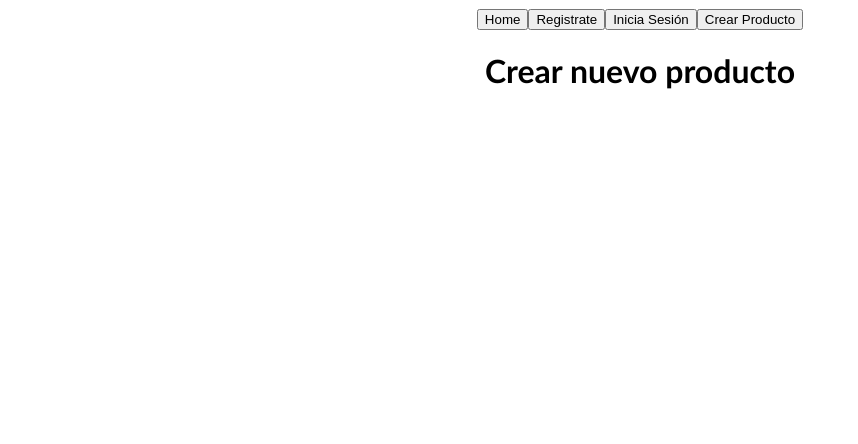
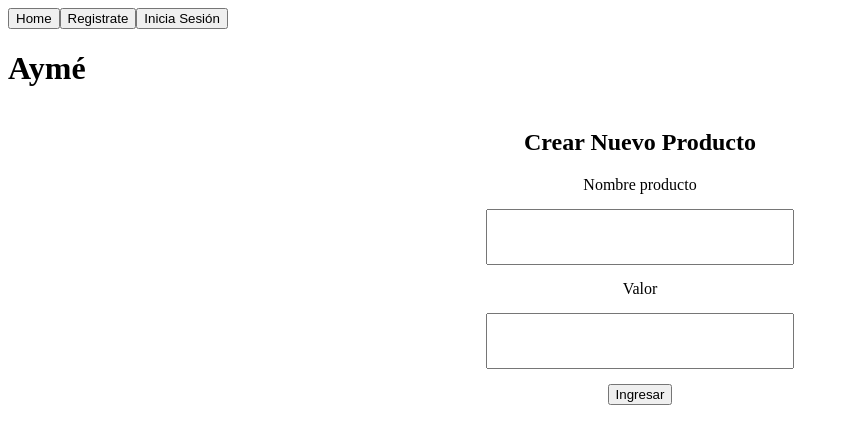
Before and after one commit to Niko12121/Ayme-store, a React (Create React App) app in the folder client/: page /newproduct in a window 1280 px wide. Shown: the top 444 px of the page, without its empty margins (0-858 px from the left). Built offline with nearby package versions, Linux system fonts and the light colour scheme; no server answers.

Commit message:
proto product creating + user privileges

```diff
--- a/client/src/App.css
+++ b/client/src/App.css
@@ -3,14 +3,14 @@
   font-family: 'Trebuchet MS', 'Lucida Sans Unicode', 'Lucida Grande', 'Lucida Sans', Arial, sans-serif;
 }
 
-.form {
+form {
   display: flex;
   flex-direction: column;
   align-items: center;
   justify-content: center;
 }
 
-.form input {
+form input {
   width: 300px;
   height: 50px;
   margin: 15px;
@@ -24,3 +24,17 @@
   border-radius: 10px;
   border: 3px solid
 }
+
+.product {
+  display: flex;
+  width: 100px;
+  height: 100px;
+  background-color: aquamarine;
+  border-radius: 10px;
+  border: 3px solid;
+  flex-direction: column;
+  align-items: center;
+  justify-content: center;
+  text-align: center;
+  margin: 10px;
+}
--- a/client/src/components/App.js
+++ b/client/src/components/App.js
@@ -1,11 +1,19 @@
 import React from 'react';
-import Main from './Main'
+import { Route, BrowserRouter } from 'react-router-dom';
+import Main from '../pages/Main';
+import Signup from '../pages/Signup';
+import Register from '../pages/Register';
+import NewProduct from '../pages/NewProduct';
+import "../App.css"
 
 function App() {
   return (
-    <div className="App">
-      <Main />
-    </div>
+    <BrowserRouter>
+      <Route exact path='/' render={(props) => <Main />}></Route>
+      <Route exact path='/newproduct' render={(props) => <NewProduct />}></Route>
+      <Route exact path='/signup' render={(props) => <Signup />}></Route>
+      <Route exact path='/register' render={(props) => <Register />}></Route>
+    </BrowserRouter>
   );
 }
 
--- a/client/src/components/Main.js
+++ /dev/null
@@ -1,20 +0,0 @@
-import React from 'react';
-import { Switch, Route } from 'react-router-dom';
-
-import Home from '../pages/Home';
-import Signup from '../pages/Signup';
-import Register from '../pages/Register';
-import NewProduct from '../pages/NewProduct';
-
-const Main = () => {
-  return (
-    <Switch>
-      <Route exact path='/' component={Home}></Route>
-      <Route exact path='/newproduct' component={NewProduct}></Route>
-      <Route exact path='/signup' component={Signup}></Route>
-      <Route exact path='/register' component={Register}></Route>
-    </Switch>
-  );
-}
-
-export default Main;
--- a/client/src/components/NavBar.js
+++ b/client/src/components/NavBar.js
@@ -1,33 +1,60 @@
-import React from 'react';
-import { Link } from "react-router-dom";
+import React, { useEffect, useState } from 'react';
+import Axios from 'axios';
+import { Link, useLocation } from "react-router-dom";
 
-class NavBar extends React.Component {
-    render () {
+export default function NavBar() {
+    const [userName, setUserName] = useState('')
+    const [role, setRole] = useState('')
+
+    Axios.defaults.withCredentials = true;
+    const location = useLocation();
+
+    useEffect(() => {
+        Axios.get("http://localhost:3001/login").then((response) => {
+            if (response.data.loggedIn) {
+              setRole(response.data.user.role)
+              setUserName(response.data.user.name)
+            }
+        })
+    }, [])
+
+    const logout = () => {
+        Axios.get("http://localhost:3001/logout").then((response) => {
+            console.log(response)
+        });
+        window.location.reload();
+    }
+
     return (
         <div className="navbar">
-        <Link to="/">
-            <button variant="outlined">
+        {role !== '' && location.pathname === '/' && <p>Bienvenidx {userName}</p>}
+        {location.pathname !== '/' &&
+        <Link to='/'>
+            <button>
                 Home
             </button>
-        </Link>
+        </Link>}
+        {role === '' && location.pathname !== '/register' &&
         <Link to="/register">
-                <button variant="outlined">
-                    Registrate
-                </button>
-            </Link>
+            <button>
+                Registrate
+            </button>
+        </Link>}
+        {role === '' && location.pathname !== '/signup' &&
         <Link to="/signup">
-            <button variant="outlined">
+            <button>
                 Inicia Sesión
             </button>
-        </Link>
+        </Link>}
+        {role === 'admin' && location.pathname !== '/newproduct' &&
         <Link to="/newproduct">
-            <button variant="outlined">
+            <button>
                 Crear Producto
             </button>
-        </Link>
+        </Link>}
+        {role !== '' &&
+        <button onClick={logout}>Salir</button>}
+        <h1>Aymé</h1>
         </div>
     )
-    }
 }
-
-export default NavBar;
--- a/client/src/pages/Home.js
+++ /dev/null
@@ -1,16 +0,0 @@
-import React from 'react';
-import NavBar from '../components/NavBar';
-
-function Home() {
-    return (
-        <div>
-            <NavBar />
-            <h1>
-                Página principal
-            </h1>
-        </div>
-
-    )
-}
-
-export default Home;
--- /dev/null
+++ b/client/src/pages/Main.js
@@ -0,0 +1,23 @@
+import React, { useState, useEffect } from 'react';
+import Axios from 'axios';
+import NavBar from '../components/NavBar';
+
+export default function Main() {
+    const [products, setProducts] = useState([])
+
+    useEffect(() => {
+        Axios.get("http://localhost:3001/products/get").then((p) => {
+            setProducts(p.data)
+            console.log(p.data)
+        })
+      }, []);
+
+    return (
+        <div>
+            <NavBar />
+            <h2>Productos</h2>
+            {products.map((p) => {
+                return <div className="product"><b>{p.name}</b><br />${p.value}</div> })}
+        </div>
+    )
+}
--- a/client/src/pages/NewProduct.js
+++ b/client/src/pages/NewProduct.js
@@ -1,16 +1,45 @@
-import React from 'react';
+import React, { useState ,useEffect } from 'react';
+import Axios from 'axios';
+import { useHistory } from "react-router-dom";
 import NavBar from '../components/NavBar';
 
 function NewProduct() {
+    const [productName, setProductName] = useState("");
+    const [productValue, setProductValue] = useState("");
+    let history = useHistory();
+
+    useEffect(() => {
+        Axios.get("http://localhost:3001/login").then((response) => {
+            if (!response.data.loggedIn) {
+                history.push('/')
+            } else if (response.data.user.role !== 'admin') {
+                history.push('/')
+            }
+        })
+    })
+
+    const createProduct = (e) => {
+        e.preventDefault();
+        Axios.post("http://localhost:3001/product", {
+            name: productName,
+            value: productValue
+        })
+        history.push("/");
+    }
+
     return (
-        <div>
-            <NavBar />
-            <h1>
-                Crear nuevo producto
-            </h1>
-        </div>
-
-    )
+        <div className="newProductPage">
+        <NavBar />
+        <form action="" onSubmit={createProduct}>
+          <h2>Crear Nuevo Producto</h2>
+          <label>Nombre producto</label>
+          <input type="text" name="productName" onChange={(e)=>setProductName(e.target.value)} />
+          <label>Valor</label>
+          <input type="number" name="productValue" onChange={(e)=>setProductValue(e.target.value)}/>
+          <button type='submit' onClick={createProduct}>Ingresar</button>
+          </form>
+      </div>
+      );
 }
 
 export default NewProduct;
--- a/client/src/pages/Register.js
+++ b/client/src/pages/Register.js
@@ -2,11 +2,13 @@ import React, { useEffect, useState } from 'react';
 import '../App.css';
 import Axios from 'axios';
 import NavBar from '../components/NavBar';
+import { useHistory } from "react-router-dom";
 
 function Register() {
   const [userName, setUserName] = useState("");
   const [password, setPassword] = useState("");
   const [userList, setUserList] = useState([]);
+  let history = useHistory();
 
   useEffect(() => {
     Axios.get("http://localhost:3001/users/get").then((users) => {
@@ -14,8 +16,8 @@ function Register() {
     })
   }, []);
 
-  const createUser = () => {
-
+  const createUser = (e) => {
+    e.preventDefault();
     Axios.post("http://localhost:3001/register", {
       userName: userName,
       password: password
@@ -25,25 +27,20 @@ function Register() {
         ...userList,
         { name: userName, password: password }
     ]);
-
-    window.location.reload();
+    history.push("/");
   }
 
   return (
     <div className="registerPage">
     <NavBar />
-      <h1>Aymé</h1>
-      <div className="form">
-        <h2>Registrate</h2>
+    <form action="" onSubmit={createUser}>
+      <h2>Regístrate</h2>
       <label>Nombre de usuario</label>
       <input type="text" name="userName" onChange={(e)=>setUserName(e.target.value)} />
       <label>Contraseña:</label>
       <input type="password" name="password" onChange={(e)=>setPassword(e.target.value)}/>
-        <button onClick={createUser}>Registarse</button>
-      {userList.map((user, index) => {
-        return <div className="user">{index + 1}) Usuario: {user.name} | Contraseña: {user.password} </div>
-        })}
-        </div>
+      <button type='submit' onClick={createUser}>Ingresar</button>
+      </form>
   </div>
   );
 }
--- a/client/src/pages/Signup.js
+++ b/client/src/pages/Signup.js
@@ -2,40 +2,51 @@ import React, { useEffect, useState } from 'react';
 import '../App.css';
 import Axios from 'axios';
 import NavBar from '../components/NavBar';
+import { useHistory } from "react-router-dom";
 
 function Signup() {
     const [userName, setUserName] = useState("");
     const [password, setPassword] = useState("");
+    const [message, setMessage] = useState("");
+    let history = useHistory()
 
     Axios.defaults.withCredentials = true;
 
-    const login = () => {
+    const login = (e) => {
+      e.preventDefault();
         Axios.post("http://localhost:3001/login", {
             userName: userName,
             password: password
         }).then((response) => {
-            console.log(response.data);
-        })
-    }
+          if (response.data.message === "Logged") {
+            history.push("/");
+          } else if (response.data.message === "Wrong password") {
+            setMessage("Contraseña equivocada")
+          } else if (response.data.message === "User doesn't exist") {
+            setMessage("Usuario no existe")
+          }
+      }
+    )}
 
     useEffect(() => {
         Axios.get("http://localhost:3001/login").then((response) => {
-            console.log(response)
-        });
-    }, []);
+            if (response.data.loggedIn) {
+              history.push('/')
+            };
+    })});
 
     return (
       <div className="registerPage">
         <NavBar />
-        <h1>Aymé</h1>
-        <div className="form">
+        <form action="" onSubmit={login}>
           <h2>Inicia sesión</h2>
           <label>Nombre de usuario</label>
           <input type="text" name="userName" onChange={(e)=>setUserName(e.target.value)} />
           <label>Contraseña:</label>
           <input type="password" name="password" onChange={(e)=>setPassword(e.target.value)}/>
-          <button onClick={login}>Ingresa</button>
-          </div>
+          <button type='submit' onClick={login}>Ingresar</button>
+          </form>
+          {message}
       </div>
     );
   }
```
Also changed, not shown: 1 other file (tests, documents, lock files or other folders). Lines whose indentation alone changed are shown as unchanged.
